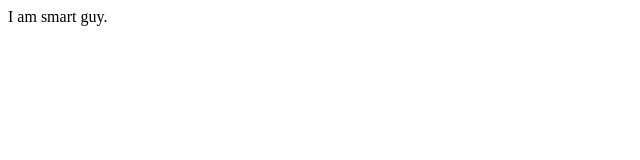
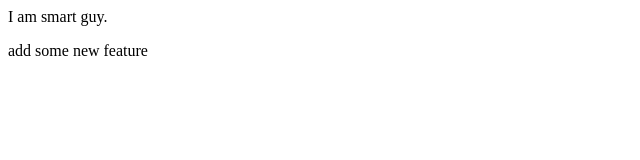
Before and after one commit to pratikvyas101/localrepo, a plain HTML site: page index.html in a window 1280 px wide. Shown: the whole page, without its empty margins (0-640 px from the left). Drawn offline with Linux system fonts and the light colour scheme.

Commit message:
add some feature in index

```diff
--- a/index.html
+++ b/index.html
@@ -1 +1,3 @@
 <p> I am smart guy.</p>
+
+<p> add some new feature </p>
```
